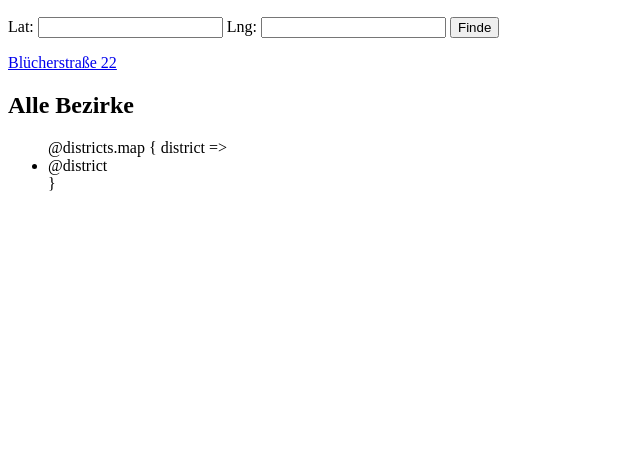
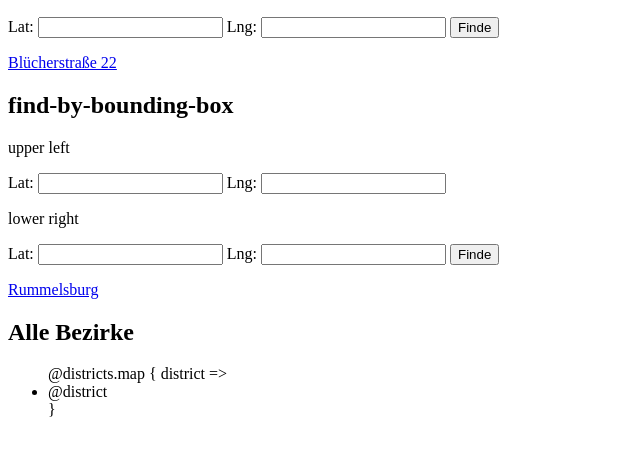
Before and after one commit to leanovate/slick-jts, a plain HTML site: page app/views/index.scala.html in a window 1280 px wide. Shown: the part 136-592 px from the top of the page, without its empty margins (0-640 px from the left). Drawn offline with Linux system fonts and the light colour scheme.

Commit message:
bounding box now in the ui including one example

```diff
--- a/app/views/index.scala.html
+++ b/app/views/index.scala.html
@@ -10,8 +10,14 @@
     </head>
     <script>
         function fillLatLng(lat, lng) {
-            document.getElementById("lat").value = lat
-            document.getElementById("lng").value = lng
+            document.getElementById("lat").value = lat;
+            document.getElementById("lng").value = lng;
+        }
+        function fillBoundingBox(ulLat, ulLng, lrLat, lrLng) {
+            document.getElementById("upperLeftLat").value = ulLat;
+            document.getElementById("upperLeftLng").value = ulLng;
+            document.getElementById("lowerRightLat").value = lrLat;
+            document.getElementById("lowerRightLng").value = lrLng;
         }
     </script>
     <body>
@@ -23,7 +29,20 @@
             Lng: <input id="lng" type="text" name="lng" />
             <button type="submit">Finde</button>
         </form>
-        <p><a href="#" onclick="fillLatLng(52.49439,13.39873)">Blücherstraße 22</a></p>
+      <p><a href="#" onclick="fillLatLng(52.49439,13.39873)">Blücherstraße 22</a></p>
+
+      <h2>find-by-bounding-box</h2>
+      <form action="find-by-bounding-box">
+          <p>upper left</p>
+          Lat: <input id="upperLeftLat" type="text" name="upperLeftLat" />
+          Lng: <input id="upperLeftLng" type="text" name="upperLeftLng" />
+        <p> lower right</p>
+          Lat: <input id="lowerRightLat" type="text" name="lowerRightLat" />
+          Lng: <input id="lowerRightLng" type="text" name="lowerRightLng" />
+        <button type="submit">Finde</button>
+        </form>
+      <p><a href="#" onclick="fillBoundingBox(52.499055862427, 13.4752368927, 52.493432998657, 13.484037399292)">Rummelsburg</a></p>
+
 
         <h2>Alle Bezirke</h2>
         <ul>
```
Also changed, not shown: app/views/findbyboundingbox.scala.html (added, +20 -0 lines), 3 other files.
